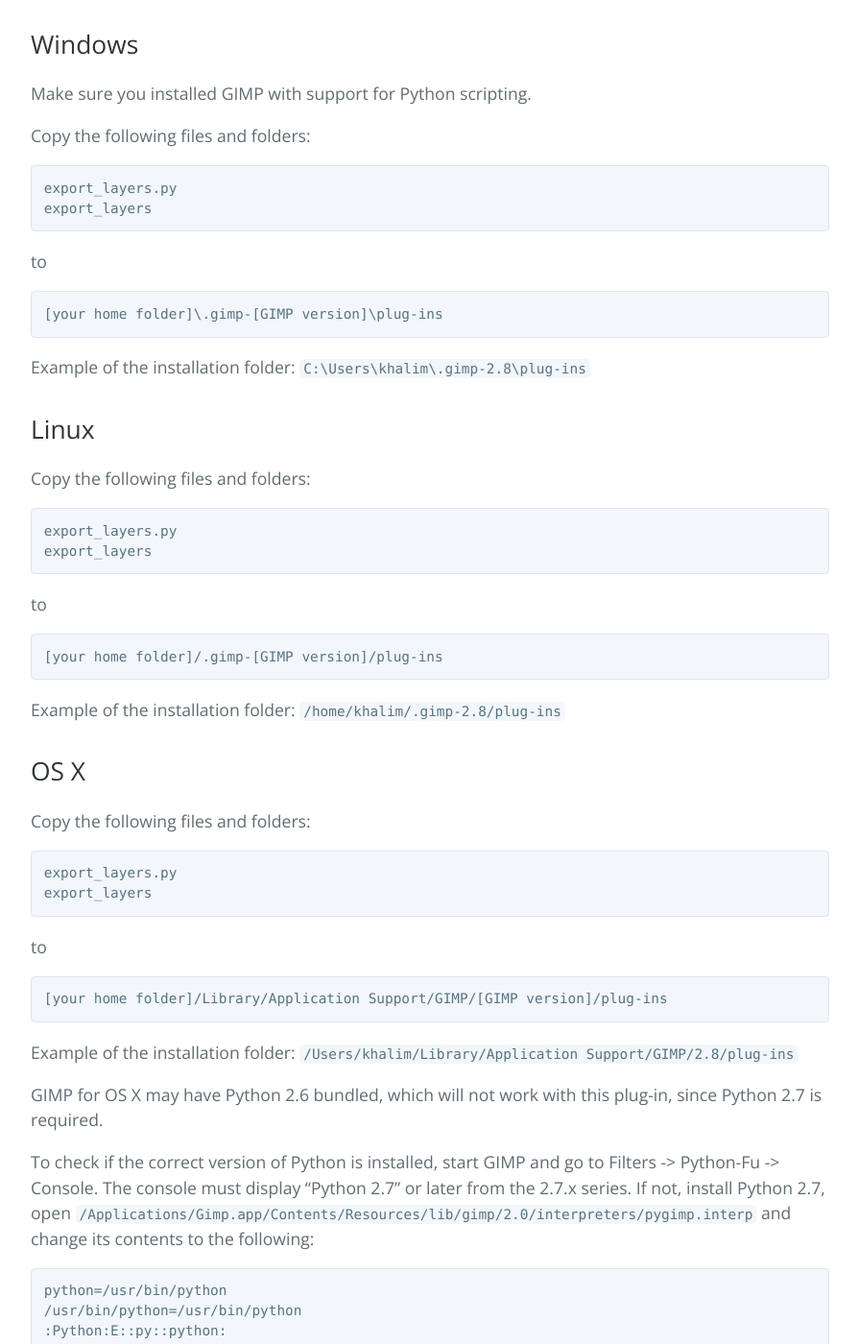
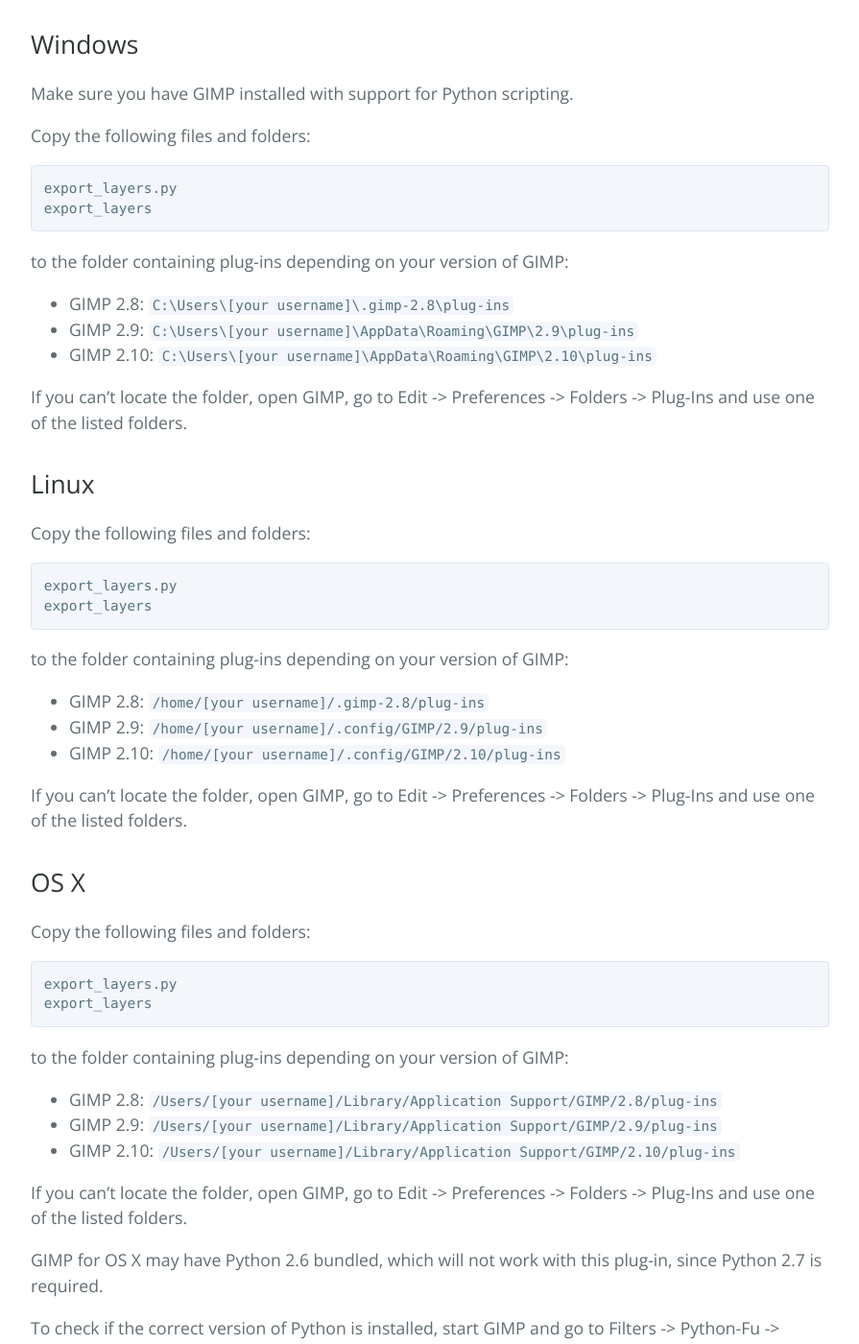
Before and after one commit to kamilburda/gimp-export-layers, a Jekyll site: the page built from sections/Installation.md, in a window 1280 px wide and 1400 px high, scrolled down 439 px. Shown: the whole window at 96% size, without its empty margins (192-1087 px from the left). Built offline with Jekyll 4.4.1, drawn with Linux system fonts in a browser that asks for light colours.

```diff
--- a/_config.yml
+++ b/_config.yml
@@ -9,7 +9,7 @@ email: khalim19@gmail.com
 copyright_years: 2014-2017
 
 plugin_name: export_layers
-plugin_version: 3.0
+plugin_version: 3.1
 sections_url: /sections/
 license_remote_url: blob/master/LICENSE
 license_local_filename: LICENSE.txt
--- a/sections/Installation.md
+++ b/sections/Installation.md
@@ -18,18 +18,20 @@ Requirements
 Windows
 -------
 
-Make sure you installed GIMP with support for Python scripting.
+Make sure you have GIMP installed with support for Python scripting.
 
 Copy the following files and folders:
 
     export_layers.py
     export_layers
 
-to
+to the folder containing plug-ins depending on your version of GIMP:
 
-    [your home folder]\.gimp-[GIMP version]\plug-ins
+* GIMP 2.8: `C:\Users\[your username]\.gimp-2.8\plug-ins`
+* GIMP 2.9: `C:\Users\[your username]\AppData\Roaming\GIMP\2.9\plug-ins`
+* GIMP 2.10: `C:\Users\[your username]\AppData\Roaming\GIMP\2.10\plug-ins`
 
-Example of the installation folder: `C:\Users\khalim\.gimp-2.8\plug-ins`
+If you can't locate the folder, open GIMP, go to Edit -> Preferences -> Folders -> Plug-Ins and use one of the listed folders.
 
 
 Linux
@@ -40,11 +42,13 @@ Copy the following files and folders:
     export_layers.py
     export_layers
 
-to
+to the folder containing plug-ins depending on your version of GIMP:
 
-    [your home folder]/.gimp-[GIMP version]/plug-ins
+* GIMP 2.8: `/home/[your username]/.gimp-2.8/plug-ins`
+* GIMP 2.9: `/home/[your username]/.config/GIMP/2.9/plug-ins`
+* GIMP 2.10: `/home/[your username]/.config/GIMP/2.10/plug-ins`
 
-Example of the installation folder: `/home/khalim/.gimp-2.8/plug-ins`
+If you can't locate the folder, open GIMP, go to Edit -> Preferences -> Folders -> Plug-Ins and use one of the listed folders.
 
 
 OS X
@@ -55,12 +59,13 @@ Copy the following files and folders:
     export_layers.py
     export_layers
 
-to
+to the folder containing plug-ins depending on your version of GIMP:
 
-    [your home folder]/Library/Application Support/GIMP/[GIMP version]/plug-ins
+* GIMP 2.8: `/Users/[your username]/Library/Application Support/GIMP/2.8/plug-ins`
+* GIMP 2.9: `/Users/[your username]/Library/Application Support/GIMP/2.9/plug-ins`
+* GIMP 2.10: `/Users/[your username]/Library/Application Support/GIMP/2.10/plug-ins`
 
-Example of the installation folder:
-`/Users/khalim/Library/Application Support/GIMP/2.8/plug-ins`
+If you can't locate the folder, open GIMP, go to Edit -> Preferences -> Folders -> Plug-Ins and use one of the listed folders.
 
 GIMP for OS X may have Python 2.6 bundled, which will not work with this
 plug-in, since Python 2.7 is required.
```
Also changed, not shown: sections/CHANGELOG.md (+7 -0 lines).
